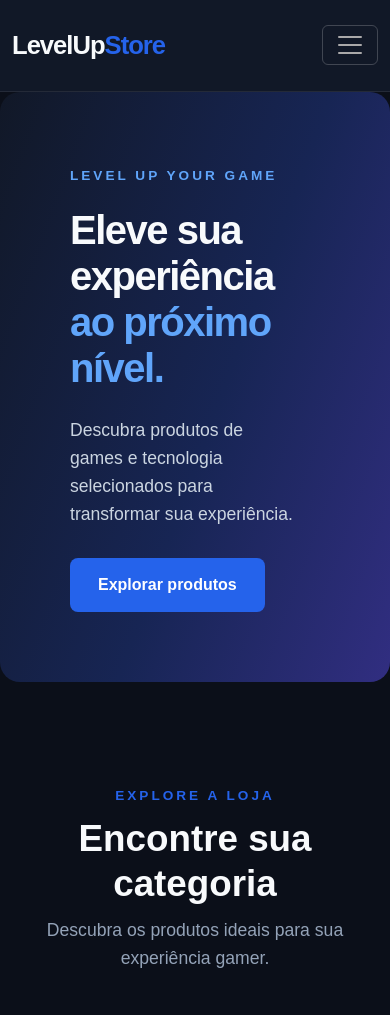
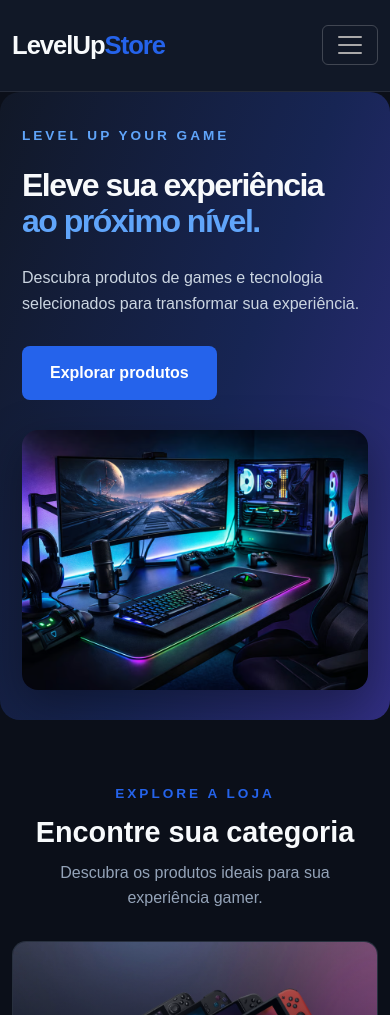
Before and after one commit to GabrielMiranda14/levelup-store, a PHP site: page / in a window 390 px wide. Shown: the top 1015 px of the page. Run offline with PHP 8.4, Linux system fonts and the light colour scheme; data comes from the database, SQL or seed files in the repository; data that the repository does not hold is empty.

Commit message:
style: implement responsive design across all pages

```diff
--- a/assets/css/style.css
+++ b/assets/css/style.css
@@ -1312,3 +1312,325 @@ footer p:first-child {
 .admin-delete-button:active {
     transform: scale(0.96);
 }
+
+
+/* ========================================
+   RESPONSIVIDADE - TABLETS
+======================================== */
+
+@media (max-width: 991px) {
+
+    /* HERO */
+
+    .hero {
+        min-height: auto;
+        padding: 45px !important;
+        gap: 30px;
+    }
+
+    .hero-content {
+        flex: 1;
+    }
+
+    .hero h1 {
+        font-size: 2.5rem;
+    }
+
+    .hero-image img {
+        height: 280px;
+    }
+
+    /* CATEGORIAS */
+
+    .categories-grid {
+        grid-template-columns: repeat(2, 1fr);
+    }
+
+    /* PRODUTOS EM DESTAQUE */
+
+    .products-grid {
+        grid-template-columns: repeat(2, 1fr);
+    }
+
+}
+
+/* ========================================
+   RESPONSIVIDADE - CELULARES (HOME)
+======================================== */
+
+@media (max-width: 576px) {
+
+    /* SEÇÕES */
+    main section {
+        padding-top: 60px !important;
+        padding-bottom: 60px !important;
+    }
+
+    /* HERO */
+    .hero {
+        flex-direction: column;
+        align-items: flex-start;
+        min-height: auto;
+        padding: 30px 22px !important;
+        gap: 30px;
+    }
+
+    .hero-content {
+        max-width: 100%;
+    }
+
+    .hero h1 {
+        font-size: clamp(2rem, 8vw, 2.6rem);
+    }
+
+    .hero p {
+        font-size: 1rem;
+    }
+
+    .hero-image {
+        width: 100%;
+    }
+
+    .hero-image img {
+        max-width: 100%;
+        height: auto;
+        aspect-ratio: 4 / 3;
+    }
+
+    /* TÍTULOS DAS SEÇÕES */
+    .section-heading {
+        margin-bottom: 30px;
+    }
+
+    .section-heading h2 {
+        font-size: 1.8rem;
+    }
+
+    .section-heading p {
+        font-size: 1rem;
+        padding: 0 10px;
+    }
+
+    /* CATEGORIAS E PRODUTOS */
+    .categories-grid,
+    .products-grid {
+        grid-template-columns: 1fr;
+        gap: 18px;
+    }
+
+    .category-card {
+        min-height: 210px;
+    }
+
+    .product-image {
+        height: 230px;
+    }
+
+}
+
+/* ========================================
+   RESPONSIVIDADE - DETALHES DO PRODUTO
+======================================== */
+
+@media (max-width: 991px) {
+
+    .product-details {
+        gap: 30px;
+    }
+
+}
+
+@media (max-width: 767px) {
+
+    .product-details {
+        grid-template-columns: 1fr;
+        gap: 25px;
+    }
+
+}
+
+@media (max-width: 576px) {
+
+    .product-details {
+        gap: 20px;
+    }
+
+    .product-details img {
+        width: 100%;
+        height: auto;
+        max-height: 350px;
+        object-fit: cover;
+    }
+
+    .product-details h1 {
+        font-size: 1.8rem;
+    }
+
+}
+
+/* ========================================
+   RESPONSIVIDADE - CARRINHO
+======================================== */
+
+@media (max-width: 767px) {
+
+    .cart-item {
+        flex-direction: column;
+        align-items: flex-start;
+        gap: 20px;
+    }
+
+    .cart-actions {
+        flex-wrap: wrap;
+        width: 100%;
+        gap: 12px;
+    }
+
+    .cart-total {
+        width: 100%;
+    }
+
+}
+
+@media (max-width: 576px) {
+
+    .cart-item {
+        padding: 15px;
+    }
+
+    .cart-item img {
+        width: 100%;
+        height: 200px;
+        object-fit: contain;
+    }
+
+    .cart-actions {
+        flex-direction: column;
+        align-items: stretch;
+    }
+
+    .cart-actions form {
+        width: 100%;
+    }
+
+    .cart-total {
+        padding: 20px;
+    }
+
+}
+
+/* ========================================
+   RESPONSIVIDADE - CHECKOUT
+======================================== */
+
+@media (max-width: 991px) {
+
+    .checkout-content {
+        gap: 25px;
+    }
+
+}
+
+@media (max-width: 767px) {
+
+    .checkout-content {
+        grid-template-columns: 1fr;
+        gap: 25px;
+    }
+
+}
+
+@media (max-width: 576px) {
+
+    .checkout-content {
+        gap: 20px;
+    }
+
+    .checkout-item {
+        flex-wrap: wrap;
+        gap: 12px;
+    }
+
+    .checkout-content h2 {
+        font-size: 1.4rem;
+    }
+
+    .checkout-content button {
+        width: 100%;
+    }
+
+}
+
+/* ========================================
+   RESPONSIVIDADE - PAINEL ADMINISTRATIVO
+======================================== */
+
+@media (max-width: 991px) {
+
+    .admin-product-item {
+        flex-wrap: wrap;
+        gap: 20px;
+    }
+
+    .admin-product-actions {
+        flex-wrap: wrap;
+    }
+
+}
+
+@media (max-width: 767px) {
+
+    .admin-options {
+        grid-template-columns: 1fr;
+    }
+
+    .admin-product-item {
+        flex-direction: column;
+        align-items: flex-start;
+    }
+
+    .admin-product-info {
+        width: 100%;
+        overflow-wrap: anywhere;
+    }
+
+    .admin-product-actions {
+        width: 100%;
+        gap: 10px;
+    }
+
+    .admin-form-container {
+        width: 100%;
+    }
+
+}
+
+@media (max-width: 576px) {
+
+    .admin-product-item {
+        padding: 15px;
+    }
+
+    .admin-product-actions {
+        flex-direction: column;
+        align-items: stretch;
+    }
+
+    .admin-product-actions a,
+    .admin-product-actions button {
+        width: 100%;
+        text-align: center;
+    }
+
+    .admin-form-container {
+        padding: 20px;
+    }
+
+    .admin-form input,
+    .admin-form select,
+    .admin-form textarea {
+        width: 100%;
+        min-width: 0;
+    }
+
+}
```
